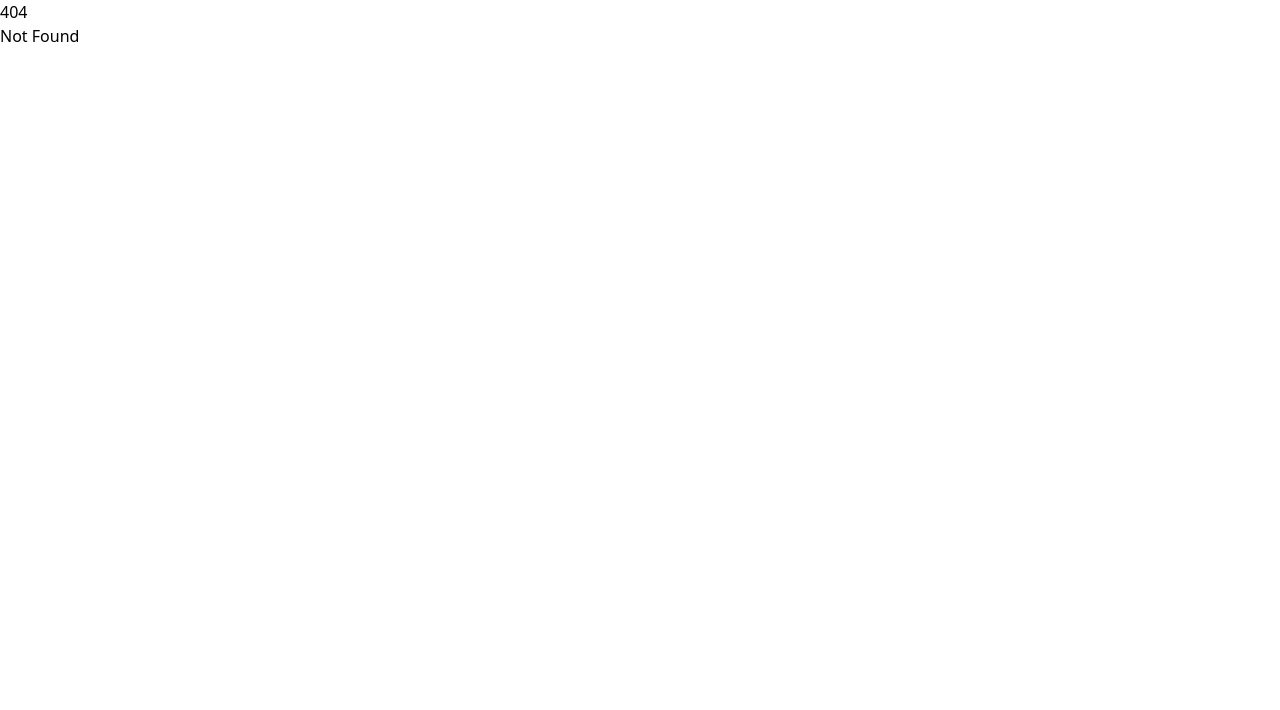
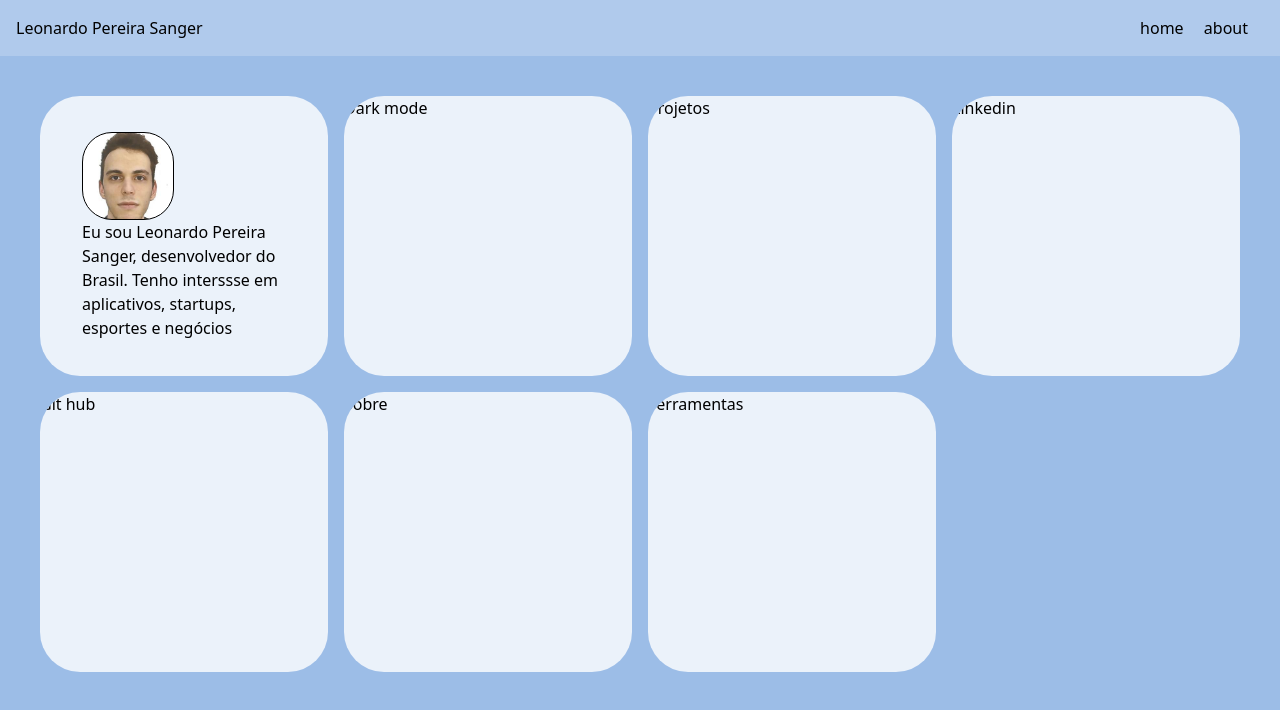
Before and after one commit to leosan00/my-portifolio, a SvelteKit app: page /about in a window 1280 px wide. Before the commit this address had no page. Shown: the top 710 px of the page. Built offline with nearby package versions, Linux system fonts and the light colour scheme.

Commit message:
refactored first widget, add some backgorund color, some layout adjusts

```diff
--- a/src/app.css
+++ b/src/app.css
@@ -1,3 +1,20 @@
 @tailwind base;
 @tailwind components;
 @tailwind utilities;
+
+body{
+    background-color: #9CBDE7;
+}
+
+.top-menu {
+    background-color: rgba(255, 255, 255, 0.2);
+    padding: 1rem;
+    display: flex;
+    justify-content: space-between;
+  }
+
+  a  {
+    color: black;
+    text-decoration: none;
+    margin-right: 1rem;
+  }
--- /dev/null
+++ b/src/lib/components/cardAbout.svelte
@@ -0,0 +1,31 @@
+<style>
+    .image-container {
+        width: 5.75rem;
+        height: 6.0rem;
+        border-radius: 30px;
+        border: solid 1px black;
+        background-size: cover;
+        background-image: URL('/images/foto.jpg');
+    }
+
+    .content-about {
+        padding: 36px 42px;
+        display: flex;
+        width: 100%;
+        height: 100%;
+        flex-direction: column;
+        align-items: flex-start;
+        -webkit-box-pack: justify;
+        justify-content: space-evenly;
+        box-shadow: transparent 0 0 0 2px inset;
+        position: relative;
+    }
+</style>
+
+<div class="content-about">
+    <div class="image-container" />
+    <p class="my-3 text-base">
+        Eu sou <span class="text-xl font-bold">Leonardo Pereira Sanger</span>, desenvolvedor do
+        Brasil. Tenho interssse em aplicativos, startups, esportes e negócios
+    </p>
+</div>
--- a/src/routes/+layout.svelte
+++ b/src/routes/+layout.svelte
@@ -1,5 +1,12 @@
 <script>
-    import "../app.css";
+    import '../app.css'
   </script>
+  <div class="top-menu">
+      <a href="/">Leonardo Pereira Sanger</a>
+      <div>
+          <a href="/">home</a>
+          <a href="/about">about</a>
+      </div>
+  </div>
 
   <slot />
--- a/src/routes/+page.svelte
+++ b/src/routes/+page.svelte
@@ -1,9 +1,71 @@
-<h1 class="text-3xl font-bold underline">
-    Hello world!
-  </h1>
+<style lang="postcss">
 
-  <style lang="postcss">
-    :global(html) {
-      background-color: theme(colors.gray.100);
-    }
-  </style>
+    /* body {
+        background: linear-gradient(45deg, #eee 25%, transparent 25%) 0 0,
+          linear-gradient(-45deg, #eee 25%, transparent 25%) 0 0,
+          linear-gradient(45deg, transparent 75%, #eee 75%) 0 0,
+          linear-gradient(-45deg, transparent 75%, #eee 75%) 0 0;
+        background-size: 40px 40px;
+        animation: move 4s linear infinite;
+      } */
+
+      @keyframes move {
+        from {
+          background-position: 0 0;
+        }
+        to {
+          background-position: 40px 40px;
+        }
+      }
+
+        main {
+          max-width: 800px;
+          margin: 2rem auto;
+          text-align: center;
+        }
+
+        h1 {
+          font-size: 2rem;
+          margin-bottom: 2rem;
+        }
+
+        .project {
+          margin-bottom: 2rem;
+        }
+
+        .project img {
+          width: 100%;
+        }
+
+        .project h2 {
+          font-size: 1.5rem;
+          margin-top: 1rem;
+        }
+
+        .project p {
+          font-size: 1.25rem;
+          margin-top: 0.5rem;
+        }
+      </style>
+
+     <main>
+            <h1>My Portfolio</h1>
+
+            <div class="project">
+              <img src="project1.jpg" alt="Project 1">
+              <h2>Project 1</h2>
+              <p>A brief description of project 1</p>
+            </div>
+
+            <div class="project">
+              <img src="project2.jpg" alt="Project 2">
+              <h2>Project 2</h2>
+              <p>A brief description of project 2</p>
+            </div>
+
+            <div class="project">
+              <img src="project3.jpg" alt="Project 3">
+              <h2>Project 3</h2>
+              <p>A brief description of project 3</p>
+            </div>
+          </main>
--- /dev/null
+++ b/src/routes/about/+page.svelte
@@ -0,0 +1,51 @@
+<script>
+    import CardAbout from "$lib/components/cardAbout.svelte";
+</script>
+	<style>
+		.grid-content {
+			max-width: 1200px;
+			margin: 0 auto;
+			display: grid;
+			grid-template-columns: repeat(4, minmax(0, 1fr));
+			grid-template-rows: 280px 280px;
+			gap: 1rem;
+		}
+		.card {
+			width: 100%;
+			height: 100%;
+			border-radius: 40px;
+            overflow: hidden;
+			background-color: rgba(255, 255, 255, 0.8);
+		}
+		.main-grid {
+			width: 100%;
+			padding: 40px 15px 80px 15px;
+		}
+
+	</style>
+
+<div class="main-grid">
+	<div class="grid-content">
+		<div class="col-span-2 card" >
+            <CardAbout/>
+        </div>
+		<div class="card">
+			<div>Dark mode</div>
+		</div>
+		<div class="row-span-3 card">
+			<div>Projetos</div>
+		</div>
+		<div class="card">
+			<div>Linkedin</div>
+		</div>
+		<div class="card">
+			<div>Git hub</div>
+		</div>
+		<div class="row-span-2 card">
+			<div>Sobre</div>
+		</div>
+		<div class=" col-span-2 card">
+			<div>Ferramentas</div>
+		</div>
+	</div>
+</div>
```
Also changed, not shown: static/images/foto.jpg (added).
